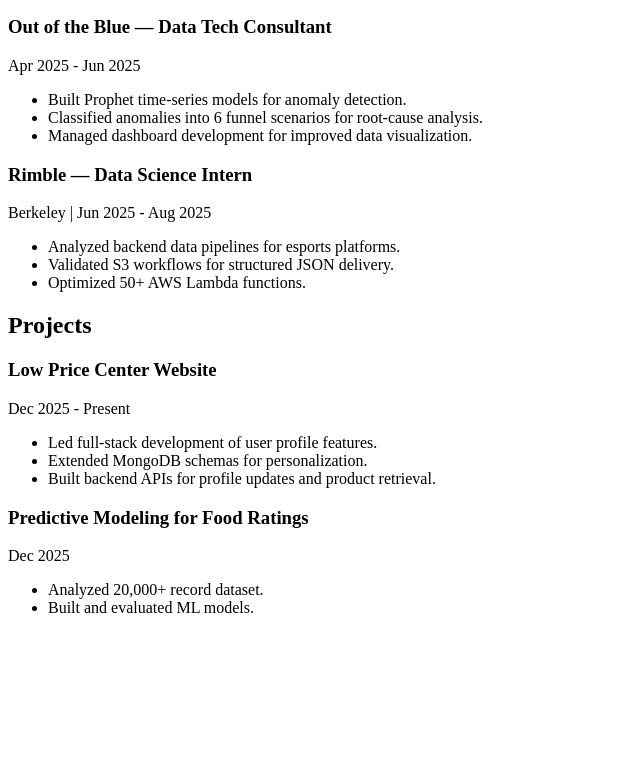
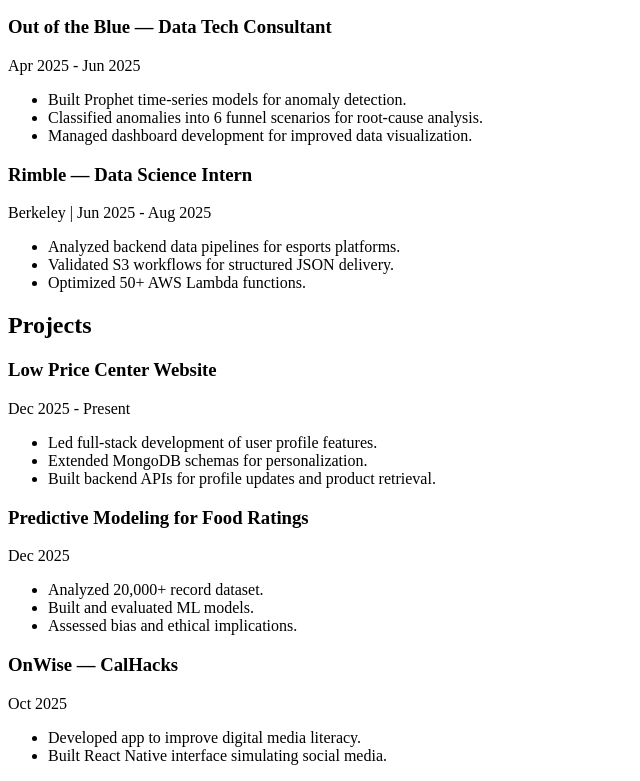
Before and after one commit to jameramellyn/portfolio, a plain HTML site: page resume/index.html in a window 1280 px wide. Shown: the part 849-1630 px from the top of the page, without its empty margins (0-640 px from the left). Before the commit the page ends 1482 px from the top, so only its background shows below. Drawn offline with Linux system fonts and the light colour scheme.

Commit message:
quick change

```diff
--- a/resume/index.html
+++ b/resume/index.html
@@ -98,4 +98,19 @@
         <ul>
           <li>Analyzed 20,000+ record dataset.</li>
           <li>Built and evaluated ML models.</li>
-          <li
+          <li>Assessed bias and ethical implications.</li>
+        </ul>
+      </article>
+
+      <article>
+        <h3>OnWise — CalHacks</h3>
+        <p><time>Oct 2025</time></p>
+        <ul>
+          <li>Developed app to improve digital media literacy.</li>
+          <li>Built React Native interface simulating social media.</li>
+        </ul>
+      </article>
+
+    </section>
+
+    </body>
```
Also changed, not shown: projects/index.html (+5 -1 lines).
